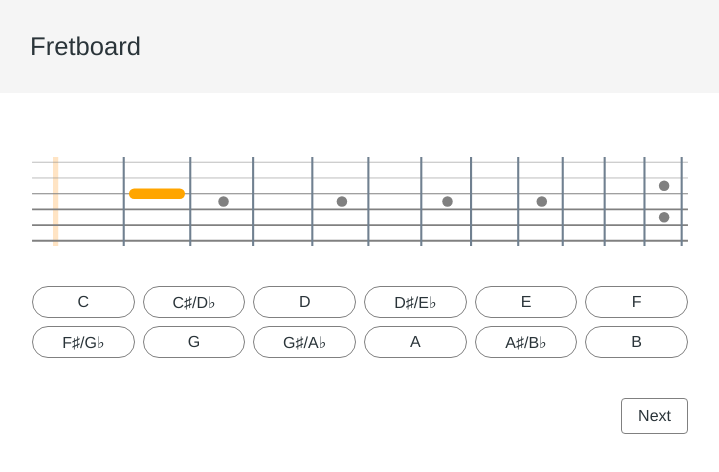
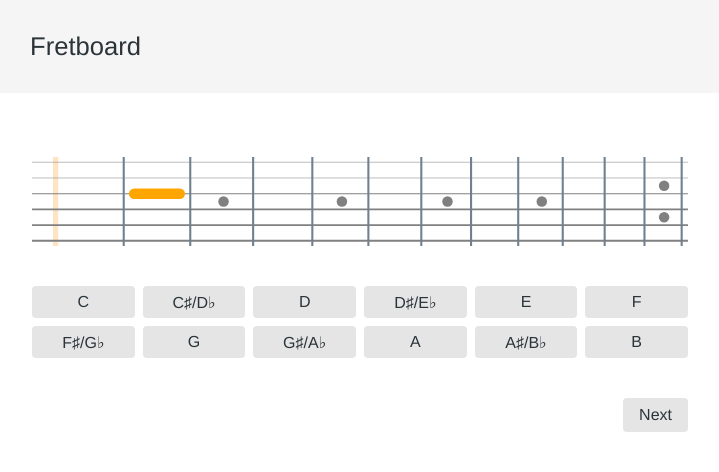
Before and after one commit to taylorlaekeman/fretboard-flashcards, a Next.js app: page / in a window 1280 px wide. Shown: the top 472 px of the page, without its empty margins (280-999 px from the left). Built offline with nearby package versions, Linux system fonts and the light colour scheme.

Commit message:
restyle buttons

```diff
--- a/src/components/Button.module.css
+++ b/src/components/Button.module.css
@@ -1,6 +1,6 @@
 .button {
-  background-color: white;
-  border: solid grey 1px;
+  background-color: #e5e5e5;
+  border: none;
   border-radius: 4px;
   cursor: pointer;
   font-family: inherit;
--- a/src/components/NoteButtons.module.css
+++ b/src/components/NoteButtons.module.css
@@ -15,9 +15,6 @@
 
 .noteButton > label {
   align-items: center;
-  border: solid grey 1px;
-  border-radius: 16px;
-  cursor: pointer;
   display: flex;
   height: 32px;
   justify-content: center;
@@ -31,12 +28,12 @@
 
 .noteButton.correct > label {
   background-color: #d0f0c0;
-  border: solid #013220 1px;
+  border: none;
   color: #013220;
 }
 
 .noteButton.incorrect > label {
   background-color: #ffe4e1;
-  border: solid #65000b 1px;
+  border: none;
   color: #65000b;
 }
--- a/src/components/NoteButtons.tsx
+++ b/src/components/NoteButtons.tsx
@@ -2,6 +2,7 @@ import clsx from 'clsx';
 import React from 'react';
 
 import { Button, Shape, Variant } from './Button';
+import buttonStyles from './Button.module.css';
 import styles from './NoteButtons.module.css';
 import textStyles from './Text.module.css';
 import { Note } from '../types/note';
@@ -77,11 +78,14 @@ function NoteButton({
       className={clsx(
         styles.noteButton,
         isSelected && styles.selected,
-        resultStatus && styles[resultStatus],
+        resultStatus && styles[resultStatus]
       )}
     >
       <input id={id} name="note" onClick={onSelect} type="radio" />
-      <label className={textStyles.body} htmlFor={id}>
+      <label
+        className={clsx(textStyles.body, buttonStyles.button)}
+        htmlFor={id}
+      >
         {label}
       </label>
     </div>
```
